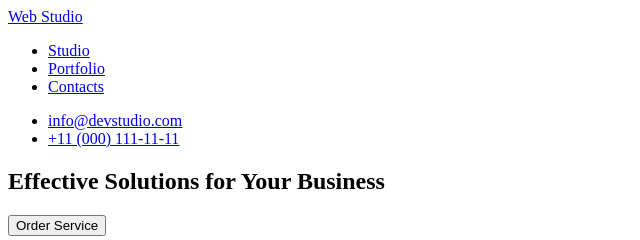
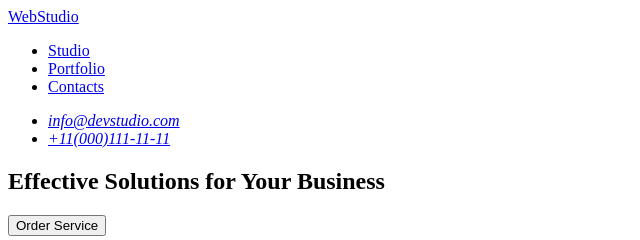
Before and after one commit to alexak90/-goit-markup-hw-01, a plain HTML site: page index.html in a window 1280 px wide. Shown: the top 240 px of the page, 0-640 px from the left. Drawn offline with Linux system fonts and the light colour scheme.

Commit message:
Update index.html

```diff
--- a/index.html
+++ b/index.html
@@ -4,12 +4,12 @@
     <meta charset="UTF-8" />
     <meta http-equiv="X-UA-Compatible" content="IE=edge" />
     <meta name="viewport" content="width=device-width, initial-scale=1.0" />
-    <title>Document</title>
+    <title>WebStudio</title>
   </head>
   <body>
     <header>
       <nav>
-        <a href="./index.html">Web Studio</a>
+        <a href="./index.html">WebStudio</a>
         <ul>
           <li>
             <a href="index.html">Studio</a>
@@ -22,14 +22,16 @@
           </li>
         </ul>
       </nav>
+      <address>
         <ul>
           <li>
             <a href="mailto:info@devstudio.com">info@devstudio.com</a>
           </li>
           <li>
-          <a href="tel:+110001111111">+11 (000) 111-11-11</a>
+            <a href="tel:+110001111111">+11(000)111-11-11</a>
           </li>
         </ul>
+      </address>
     </header>
     <main>
       <section>
@@ -141,7 +143,10 @@
     </main>
     <footer>
       <a href="./index.html">Web Studio</a>
-      <p>Increase the flow of customers and sales for your business with digital marketing & growth solutions.</p>
+      <p>
+        Increase the flow of customers and sales for your business with digital
+        marketing & growth solutions.
+      </p>
     </footer>
   </body>
 </html>
```
Lines whose indentation alone changed are shown as unchanged.
